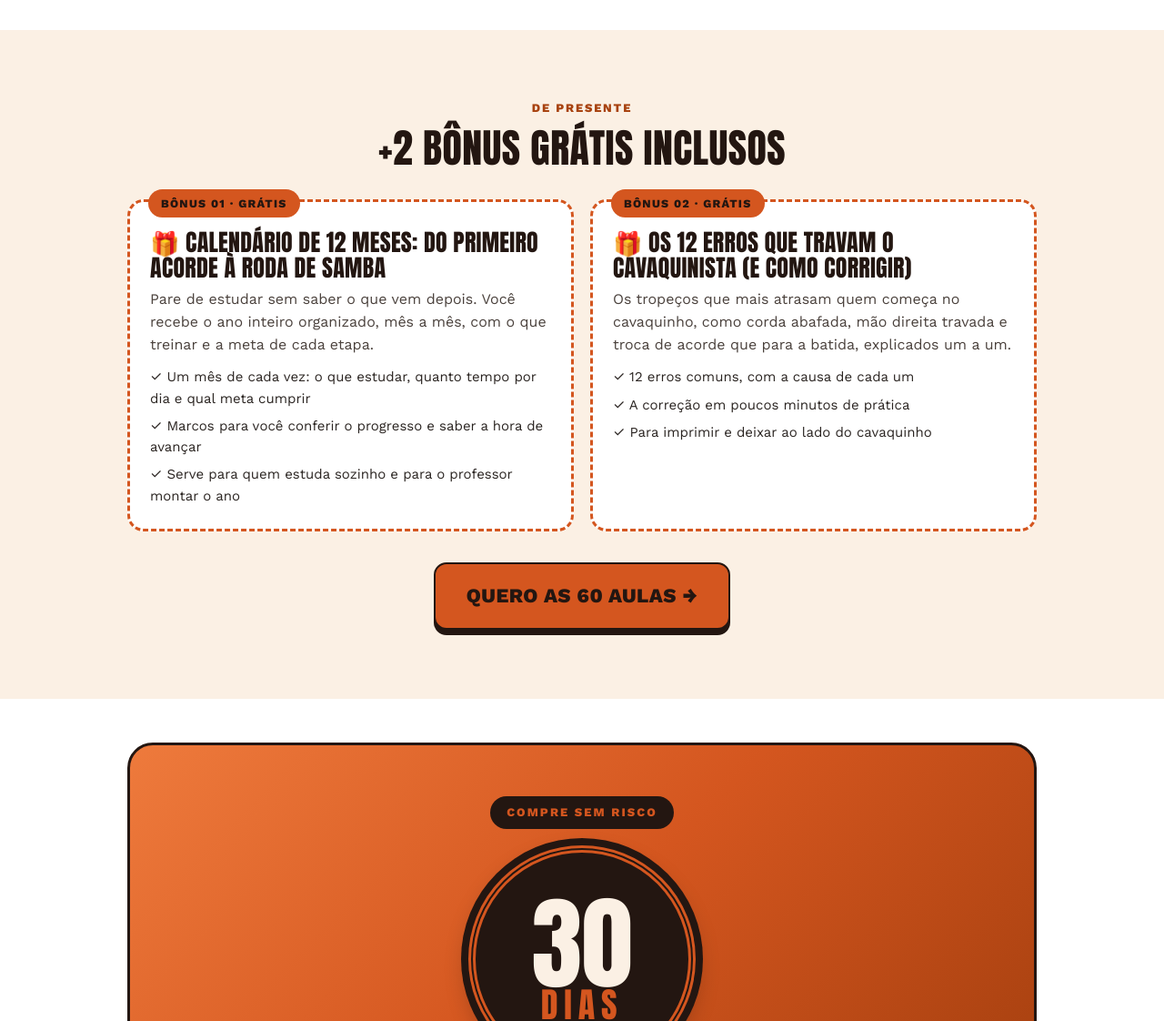
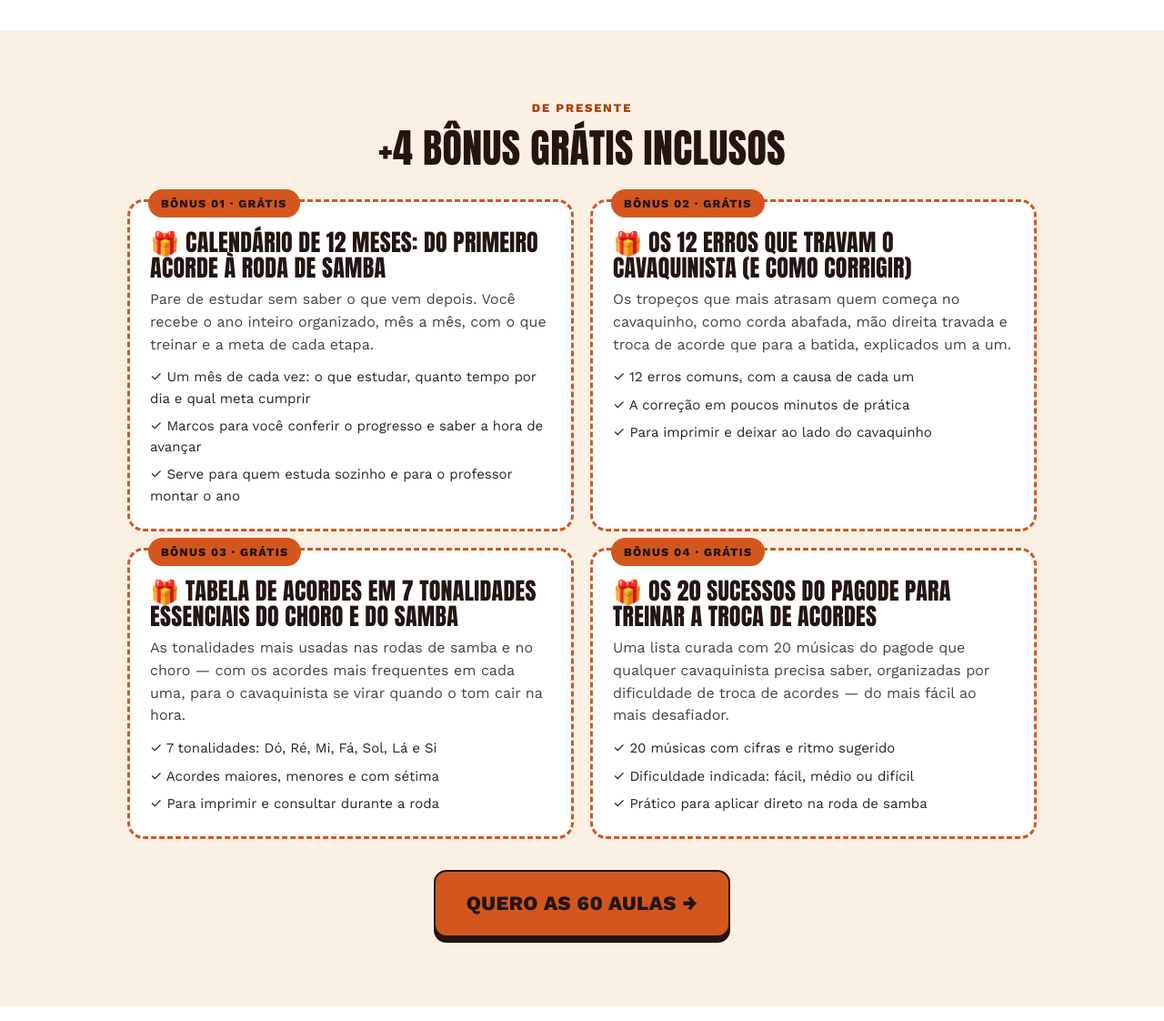
Before and after one commit to wallaceflores33-ops/60-aulas-de-cavaquinho-do-zero-a-roda-de-samba, a plain HTML site: page index.html in a window 1280 px wide. Shown: the part 3960-5082 px from the top of the page at 91% size. Drawn offline with nearby package versions, Linux system fonts and the light colour scheme.

Commit message:
Add 2 instrument-specific bonuses (BÔNUS 03/04)
Co-Authored-By: Claude Sonnet 4.6 <noreply@anthropic.com>
Claude-Session: https://claude.ai/code/session_015DTFvmztnGDNMiwaYGu1V7

```diff
--- a/index.html
+++ b/index.html
@@ -276,7 +276,7 @@ footer{background:#14100e;color:#a59b92;text-align:center;font-size:14px;padding
 <section class="bon-sec">
   <div class="wrap">
     <span class="kicker">De presente</span>
-    <h2 class="sec-title">+2 bônus grátis inclusos</h2>
+    <h2 class="sec-title">+4 bônus grátis inclusos</h2>
     <div class="bons">
       <div class="bon">
         <span class="lab">BÔNUS 01 · GRÁTIS</span>
@@ -289,6 +289,18 @@ footer{background:#14100e;color:#a59b92;text-align:center;font-size:14px;padding
         <h3>🎁 Os 12 erros que travam o cavaquinista (e como corrigir)</h3>
         <p>Os tropeços que mais atrasam quem começa no cavaquinho, como corda abafada, mão direita travada e troca de acorde que para a batida, explicados um a um.</p>
         <ul style="list-style:none;margin:12px 0 0;display:grid;gap:7px;font-size:15px"><li>✓ 12 erros comuns, com a causa de cada um</li><li>✓ A correção em poucos minutos de prática</li><li>✓ Para imprimir e deixar ao lado do cavaquinho</li></ul>
+      </div>
+      <div class="bon">
+        <span class="lab">BÔNUS 03 · GRÁTIS</span>
+        <h3>🎁 Tabela de acordes em 7 tonalidades essenciais do choro e do samba</h3>
+        <p>As tonalidades mais usadas nas rodas de samba e no choro — com os acordes mais frequentes em cada uma, para o cavaquinista se virar quando o tom cair na hora.</p>
+        <ul style="list-style:none;margin:12px 0 0;display:grid;gap:7px;font-size:15px"><li>✓ 7 tonalidades: Dó, Ré, Mi, Fá, Sol, Lá e Si</li><li>✓ Acordes maiores, menores e com sétima</li><li>✓ Para imprimir e consultar durante a roda</li></ul>
+      </div>
+      <div class="bon">
+        <span class="lab">BÔNUS 04 · GRÁTIS</span>
+        <h3>🎁 Os 20 sucessos do pagode para treinar a troca de acordes</h3>
+        <p>Uma lista curada com 20 músicas do pagode que qualquer cavaquinista precisa saber, organizadas por dificuldade de troca de acordes — do mais fácil ao mais desafiador.</p>
+        <ul style="list-style:none;margin:12px 0 0;display:grid;gap:7px;font-size:15px"><li>✓ 20 músicas com cifras e ritmo sugerido</li><li>✓ Dificuldade indicada: fácil, médio ou difícil</li><li>✓ Prático para aplicar direto na roda de samba</li></ul>
       </div>
     </div>
     <div class="cta-row"><a class="btn" href="#comprar" data-go>Quero as 60 aulas →</a></div>
```
